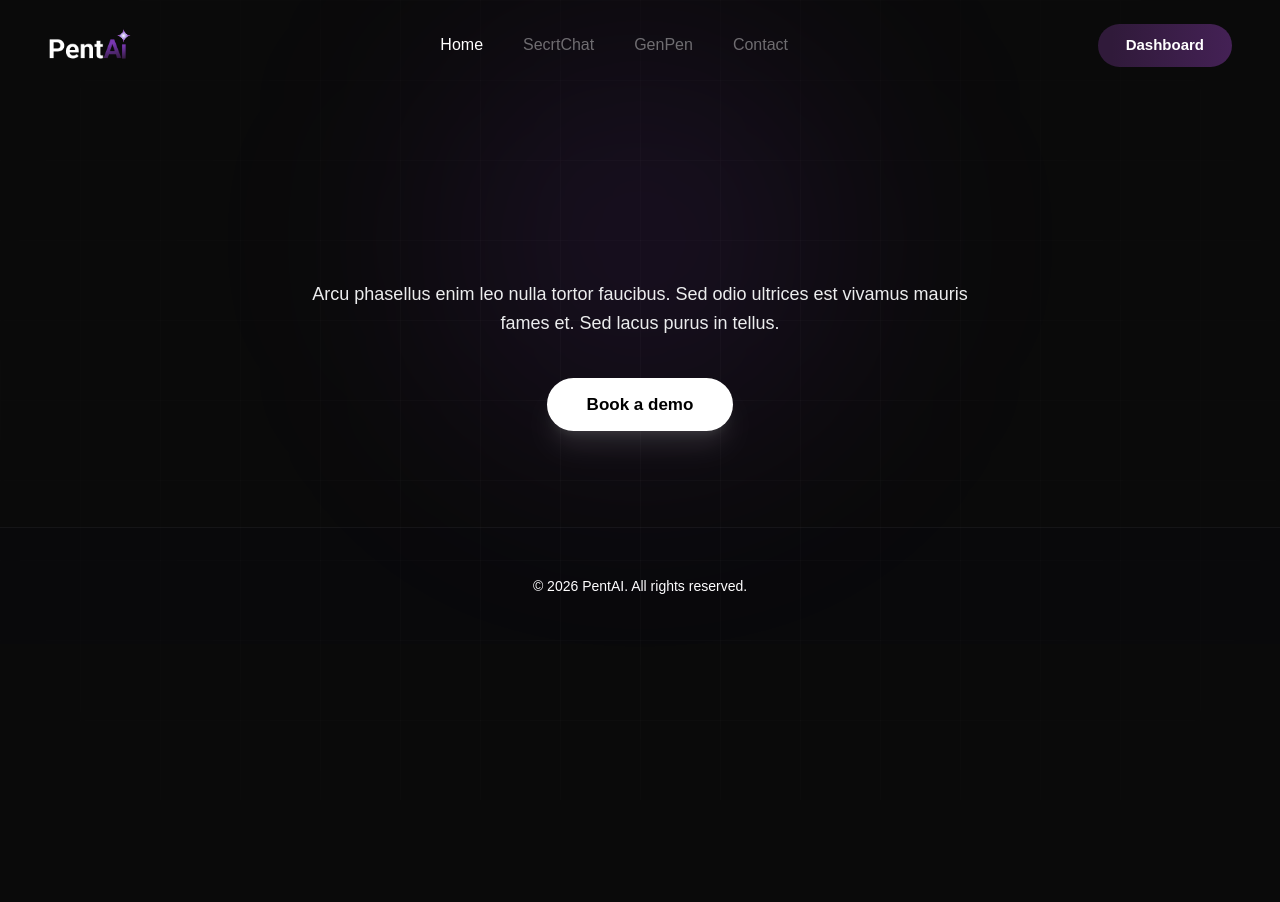
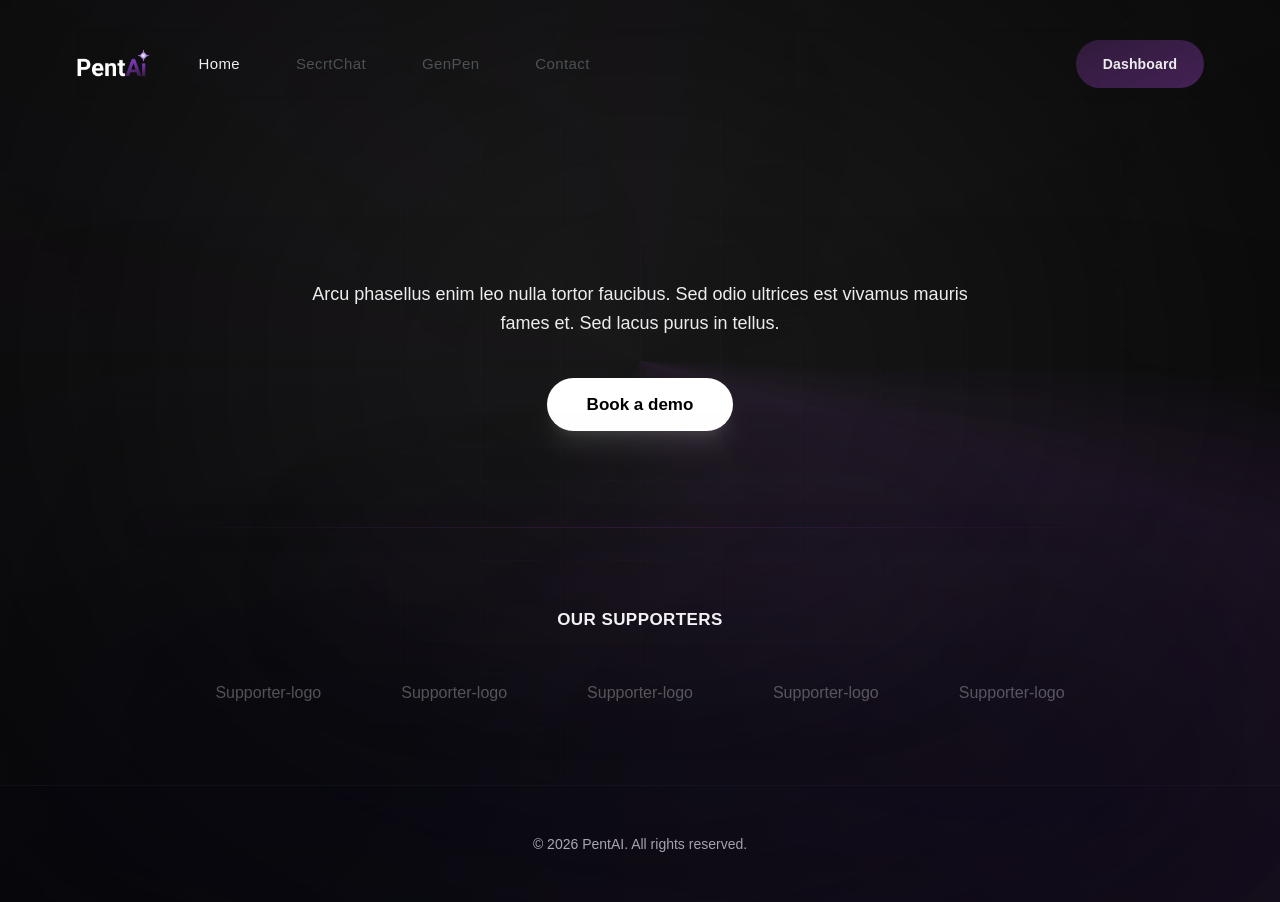
Before and after one commit to zaraakhtar/Penai-landing-page, a Next.js app: page / in a window 1280 px wide. Before the commit the page ends 800 px from the top, so only its background shows below. Built offline with nearby package versions, Linux system fonts and the light colour scheme.

Commit message:
fixed the navbar to look exactly like the figma design

```diff
--- a/app/page.tsx
+++ b/app/page.tsx
@@ -1,17 +1,38 @@
 import Navbar from "@/components/Navbar";
 import Hero from "@/components/sections/Hero";
+import Supporters from "@/components/sections/Supporters";
 
 export default function Home() {
   return (
     <main className="relative min-h-screen bg-[#0a0a0a] overflow-hidden">
       {/* Decorative Grid Layer */}
-      <div className="absolute inset-0 z-0 bg-grid-pattern opacity-60 pointer-events-none" />
+      <div className="absolute inset-0 z-0 bg-grid-pattern opacity-40 pointer-events-none" />
 
-      {/* Center Star Highlight (Glow behind content) */}
-      <div className="absolute top-[30%] left-1/2 -translate-x-1/2 -translate-y-1/2 z-0 h-[400px] w-[400px] rounded-full bg-purple-500/10 blur-[120px] pointer-events-none" />
+      {/* Figma-inspired Background Effects */}
+      <div className="absolute inset-0 z-0 overflow-hidden pointer-events-none">
+        {/* Symmetric Angular (Conic) Gradients */}
+        <div
+          className="absolute top-[-25%] left-[-15%] w-[130%] h-[130%] opacity-60 mix-blend-screen"
+          style={{
+            background: `conic-gradient(from 90deg at 50% 50%,
+              rgba(35, 22, 40, 0) 0deg,
+              rgba(67, 33, 85, 0.5) 15deg,
+              rgba(34, 21, 39, 0) 130deg,
+              rgba(27, 20, 29, 0.4) 220deg,
+              rgba(35, 22, 40, 0) 360deg)`
+          }}
+        />
+
+        {/* Soft Central Glow (Matching the Ellipse/Filter in SVG) */}
+        <div className="absolute top-[40%] left-1/2 -translate-x-1/2 -translate-y-1/2 w-[1000px] h-[800px] bg-[#505050]/20 blur-[180px] rounded-full pointer-events-none" />
+
+        {/* Deep Bottom Shadow */}
+        <div className="absolute bottom-0 left-0 w-full h-[500px] bg-gradient-to-t from-[#000212]/50 to-transparent blur-[120px] pointer-events-none" />
+      </div>
 
       <Navbar />
       <Hero />
+      <Supporters />
 
       <footer className="mt-auto border-t border-white/5 bg-zinc-950 px-8 py-12 text-center text-sm text-muted-foreground">
          &copy; 2026 PentAI. All rights reserved.
--- a/components/Navbar.tsx
+++ b/components/Navbar.tsx
@@ -6,93 +6,192 @@ import Link from "next/link";
 import { Menu, X } from "lucide-react";
 import { motion, AnimatePresence } from "framer-motion";
 
+// ─── Design token extraction from Figma SVG ──────────────────────────────────
+// Canvas: 1440px wide, background #1C1C1C
+// Navbar pill:  foreignObject x=76, y=28, width=1288, height=72
+//   → so the pill occupies 1288 of 1440px, with 76px margins on each side
+//   → proportionally: lr padding = 76/1440 ≈ 5.28% → use px-[76px] on a full-width nav
+// Nav links start at x≈290 (after logo ends ~x200) → gap between logo & links
+//   "Home"     x≈290  fill="#ECEDEE"   (active)
+//   "SecrtChat"x≈423  fill="#4C5155"   (inactive)
+//   "GenPen"   x≈603  fill="#4C5155"
+//   "Contact"  x≈760  fill="#4C5155"
+// Dashboard pill: x=1232..1360, y=40..88 → 128px × 48px, border-radius=24px
+//   gradient: #301A3A (0%) → #442155 (62%)  text fill="#ECEDEE"
+// The links are NOT centered – they flow left-to-right after the logo
+// ─────────────────────────────────────────────────────────────────────────────
+
+const NAV_LINKS = [
+  { name: "Home",      href: "/",           active: true  },
+  { name: "SecrtChat", href: "/secretchat", active: false },
+  { name: "GenPen",    href: "/genpen",     active: false },
+  { name: "Contact",   href: "/contact",    active: false },
+];
+
 export default function Navbar() {
   const [isOpen, setIsOpen] = useState(false);
 
-  const links = [
-    { name: "Home", href: "/" },
-    { name: "SecrtChat", href: "/secretchat" },
-    { name: "GenPen", href: "/genpen" },
-    { name: "Contact", href: "/contact" },
-  ];
-
   return (
-    <nav className="fixed top-0 left-0 z-50 w-full px-6 py-6 md:px-12">
-      <div className="mx-auto flex max-w-7xl items-center justify-between">
-        {/* Logo */}
-        <div className="flex-shrink-0">
-          <Link href="/">
+    <>
+      {/*
+        Full-width fixed nav bar.
+        Pill: positioned x=76 on a 1440 canvas → 76/1440 = ~5.28%
+        We approximate with px-[76px] on a centered pill capped at 1288px.
+        Height: 72px  |  backdrop-filter: blur(2px)
+      */}
+      <nav
+        id="main-navbar"
+        className="fixed top-0 left-0 z-50 w-full"
+        style={{ paddingTop: "28px", paddingLeft: "76px", paddingRight: "76px" }}
+      >
+        <div
+          className="flex items-center w-full"
+          style={{
+            height: "72px",
+            maxWidth: "1288px",
+            margin: "0 auto",
+            backdropFilter: "blur(2px)",
+            WebkitBackdropFilter: "blur(2px)",
+            /* No explicit background — just the blur over the page */
+          }}
+        >
+          {/* ── Logo ─────────────────────────────────────────────────────── */}
+          <Link href="/" id="navbar-logo" className="flex-shrink-0 mr-12">
             <Image
               src="/images/Logo.png"
               alt="PentAI Logo"
               width={140}
               height={40}
               priority
-              className="h-10 w-auto object-contain"
+              className="h-9 w-auto object-contain"
             />
           </Link>
-        </div>
 
-        {/* Desktop Links */}
-        <div className="hidden flex-1 items-center justify-center gap-10 md:flex">
-          {links.map((link) => (
+          {/* ── Desktop nav links (left-aligned, after logo) ──────────────
+              Positions from SVG:
+                Home      x≈290  → first link after logo
+                SecrtChat x≈423
+                GenPen    x≈603
+                Contact   x≈760
+              Gap between links: varies but ~110–160px
+              Using a gap of ~56px (gap-14) to approximate proportionally
+          ──────────────────────────────────────────────────────────────── */}
+          <div className="hidden md:flex items-center gap-14">
+            {NAV_LINKS.map((link) => (
               <Link
                 key={link.name}
                 href={link.href}
-              className={`text-[16px] font-medium transition-colors hover:text-white ${
-                link.name === "Home" ? "text-white" : "text-white/40"
-              }`}
+                className="text-[15px] font-medium tracking-wide whitespace-nowrap transition-colors duration-200"
+                style={{ color: link.active ? "#ECEDEE" : "#4C5155" }}
+                onMouseEnter={(e) =>
+                  ((e.currentTarget as HTMLAnchorElement).style.color = "#ECEDEE")
+                }
+                onMouseLeave={(e) =>
+                  ((e.currentTarget as HTMLAnchorElement).style.color =
+                    link.active ? "#ECEDEE" : "#4C5155")
+                }
               >
                 {link.name}
               </Link>
             ))}
           </div>
 
-        {/* Dashboard Button (Desktop) & Menu Toggle */}
-        <div className="flex items-center gap-4">
-          <button className="btn-primary-gradient hidden rounded-full px-7 py-2.5 text-[15px] font-semibold text-white md:block">
+          {/* ── Spacer ───────────────────────────────────────────────────── */}
+          <div className="flex-1" />
+
+          {/* ── Dashboard button + mobile toggle ─────────────────────────
+              Button specs:
+                x=1232..1360 on 1440px canvas → 128px wide
+                y=40..88 → 48px tall
+                border-radius: 24px (full pill)
+                gradient: #301A3A → #442155
+                text: #ECEDEE, font ~14px
+          ──────────────────────────────────────────────────────────────── */}
+          <div className="flex items-center gap-3">
+            <button
+              id="navbar-dashboard-btn"
+              className="hidden md:flex items-center justify-center font-semibold text-[14px] tracking-wide transition-all duration-200 hover:brightness-110 hover:-translate-y-px active:scale-95"
+              style={{
+                background: "linear-gradient(to bottom right, #301A3A, #442155)",
+                color: "#ECEDEE",
+                borderRadius: "24px",
+                width: "128px",
+                height: "48px",
+                letterSpacing: "0.01em",
+              }}
+            >
               Dashboard
             </button>
 
+            {/* Mobile hamburger */}
             <button
+              id="navbar-menu-toggle"
               onClick={() => setIsOpen(!isOpen)}
-            className="flex h-10 w-10 items-center justify-center rounded-full bg-white/5 text-white transition-colors hover:bg-white/10 md:hidden"
+              aria-label="Toggle navigation menu"
+              className="flex md:hidden h-9 w-9 items-center justify-center rounded-full transition-colors duration-200"
+              style={{ background: "rgba(255,255,255,0.06)", color: "#ECEDEE" }}
             >
-            {isOpen ? <X size={20} /> : <Menu size={20} />}
+              {isOpen ? <X size={18} /> : <Menu size={18} />}
             </button>
           </div>
         </div>
+      </nav>
 
-      {/* Mobile Menu */}
+      {/* ─── Mobile menu ─────────────────────────────────────────────────────── */}
       <AnimatePresence>
         {isOpen && (
           <motion.div
-            initial={{ opacity: 0, y: -20 }}
+            key="mobile-menu"
+            initial={{ opacity: 0, y: -10 }}
             animate={{ opacity: 1, y: 0 }}
-            exit={{ opacity: 0, y: -20 }}
-            className="absolute top-24 left-0 w-full px-6 md:hidden"
+            exit={{ opacity: 0, y: -10 }}
+            transition={{ duration: 0.18, ease: "easeOut" }}
+            className="fixed z-40 md:hidden"
+            style={{ top: "116px", left: "16px", right: "16px" }}
           >
-            <div className="glass rounded-2xl p-6 shadow-2xl">
-              <div className="flex flex-col gap-4">
-                {links.map((link) => (
+            <div
+              className="flex flex-col gap-5 rounded-2xl p-6"
+              style={{
+                backdropFilter: "blur(16px)",
+                WebkitBackdropFilter: "blur(16px)",
+                background: "rgba(28, 28, 28, 0.92)",
+                border: "1px solid rgba(255,255,255,0.07)",
+              }}
+            >
+              {NAV_LINKS.map((link) => (
                 <Link
                   key={link.name}
                   href={link.href}
                   onClick={() => setIsOpen(false)}
-                    className="text-lg font-medium text-white/60 transition-colors hover:text-white"
+                  className="text-base font-medium transition-colors duration-200"
+                  style={{ color: link.active ? "#ECEDEE" : "#4C5155" }}
+                  onMouseEnter={(e) =>
+                    ((e.currentTarget as HTMLAnchorElement).style.color = "#ECEDEE")
+                  }
+                  onMouseLeave={(e) =>
+                    ((e.currentTarget as HTMLAnchorElement).style.color =
+                      link.active ? "#ECEDEE" : "#4C5155")
+                  }
                 >
                   {link.name}
                 </Link>
               ))}
-                <div className="mt-2 h-px w-full bg-white/10" />
-                <button className="btn-primary-gradient w-full rounded-full py-4 text-[16px] font-semibold text-white">
+
+              <div style={{ height: "1px", background: "rgba(255,255,255,0.07)" }} />
+
+              <button
+                className="w-full py-3 text-[15px] font-semibold rounded-2xl transition-all duration-200 hover:brightness-110 active:scale-95"
+                style={{
+                  background: "linear-gradient(to bottom right, #301A3A, #442155)",
+                  color: "#ECEDEE",
+                }}
+              >
                 Dashboard
               </button>
-              </div>
             </div>
           </motion.div>
         )}
       </AnimatePresence>
-    </nav>
+    </>
   );
 }
--- /dev/null
+++ b/components/sections/Supporters.tsx
@@ -0,0 +1,44 @@
+"use client";
+
+import { motion } from "framer-motion";
+
+export default function Supporters() {
+  const logos = [
+    "Supporter-logo",
+    "Supporter-logo",
+    "Supporter-logo",
+    "Supporter-logo",
+    "Supporter-logo",
+  ];
+
+  return (
+    <section className="relative z-10 flex flex-col items-center py-20 px-6">
+      {/* The Light Shelf Effect */}
+      <div className="absolute top-0 left-1/2 -translate-x-1/2 w-full max-w-[1000px] h-[1px] bg-gradient-to-r from-transparent via-brand-purple-light/50 to-transparent shadow-[0_0_20px_rgba(68,33,85,0.5)]" />
+      <div className="absolute top-0 left-1/2 -translate-x-1/2 w-full max-w-[600px] h-[120px] bg-brand-purple-light/10 blur-[60px] rounded-full pointer-events-none" />
+
+      <motion.div
+        initial={{ opacity: 0, y: 10 }}
+        whileInView={{ opacity: 1, y: 0 }}
+        viewport={{ once: true }}
+        transition={{ duration: 0.6 }}
+        className="flex flex-col items-center"
+      >
+        <h2 className="text-[17px] font-semibold text-white mb-12 tracking-wide uppercase">
+          Our Supporters
+        </h2>
+
+        <div className="flex flex-wrap justify-center gap-12 md:gap-20">
+          {logos.map((logo, index) => (
+            <span
+              key={index}
+              className="text-[16px] font-medium text-white/30 transition-colors hover:text-white/60 cursor-default"
+            >
+              {logo}
+            </span>
+          ))}
+        </div>
+      </motion.div>
+    </section>
+  );
+}
```
Lines whose indentation alone changed are shown as unchanged.
